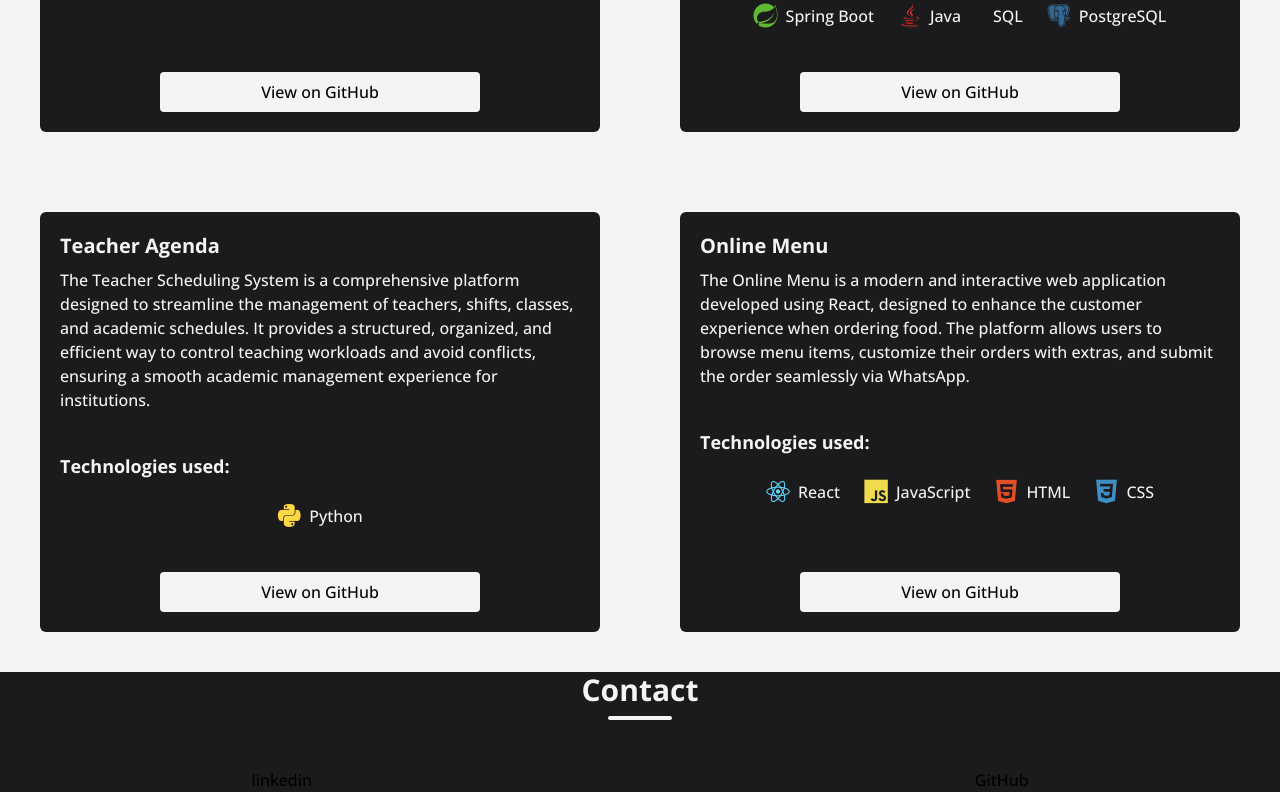
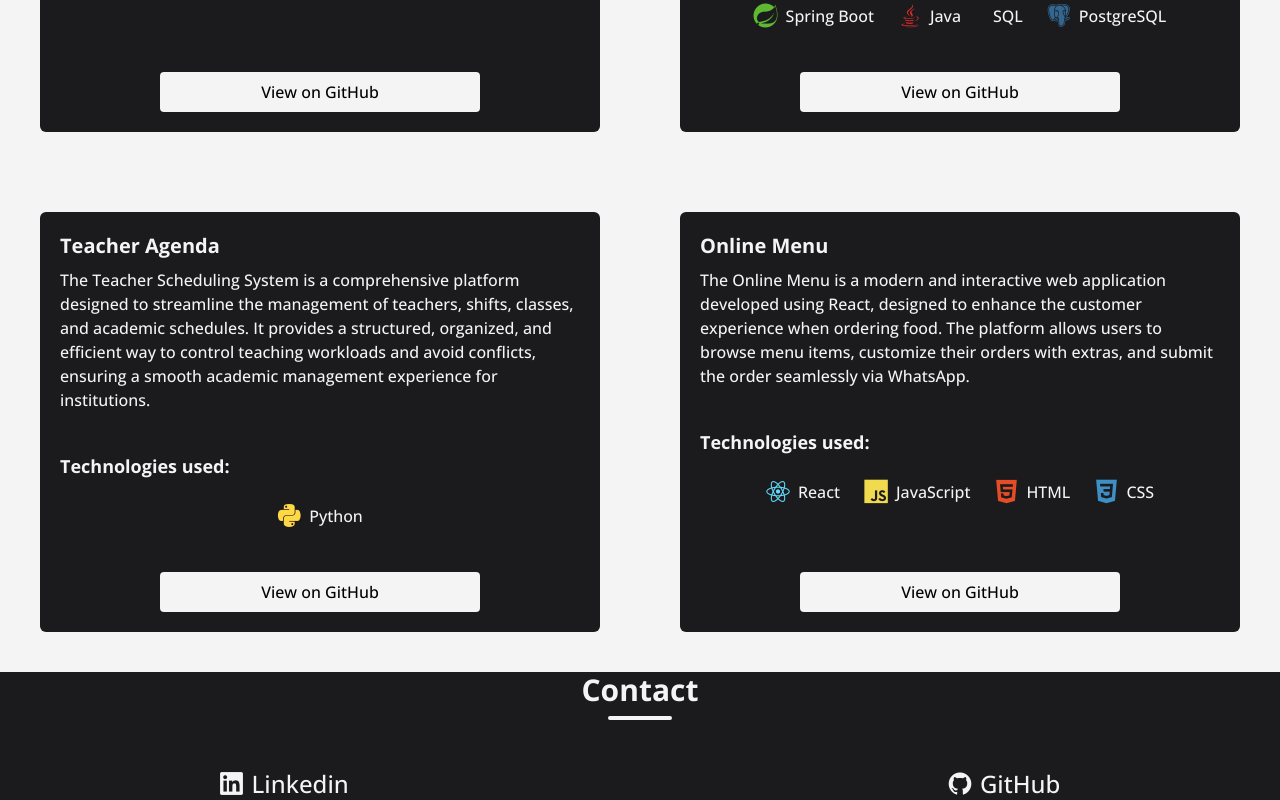
Before and after one commit to JP-Soares/new-portifolio, a React (Create React App) app: page / in a window 1280 px wide. Shown: the part 1936-2736 px from the top of the page. Built offline with nearby package versions, Linux system fonts and the light colour scheme; some icons are missing; a web font is replaced by a local one.

Commit message:
adjusting contact

```diff
--- a/src/sections/contact.tsx
+++ b/src/sections/contact.tsx
@@ -6,12 +6,22 @@ export default function Contact(){
             <div className="">
                 <Title text="Contact" textColor="text-woodsmoke-100" lineColor="bg-woodsmoke-100"></Title>
             </div>
-            <div className="flex justify-around align-center gap-40">
-                <div>
-                    <p>linkedin</p>
+            <div className="flex justify-around align-center gap-40 text-woodsmoke-100">
+                <div className="flex justify-center align-center items-center gap-2 text-2xl">
+                    <a className="flex justify-center align-center items-center gap-2 text-2xl"
+                        href="https://linkedin.com/in/joão-pedro-da-costa"
+                        target="_blank">
+                        <i className="devicon-linkedin-plain"></i>
+                        <p>Linkedin</p>
+                    </a>
                 </div>
-                <div>
-                    <p>GitHub</p>
+                <div className="flex justify-center align-center items-center gap-2 text-2xl">
+                    <a className="flex justify-center align-center items-center gap-2 text-2xl"
+                        href="https://github.com/JP-Soares"
+                        target="_blank">
+                        <i className="devicon-github-original"></i>
+                        <p>GitHub</p>
+                    </a>
                 </div>
             </div>
         </section>
```
